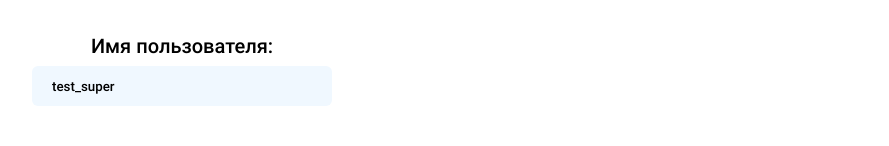
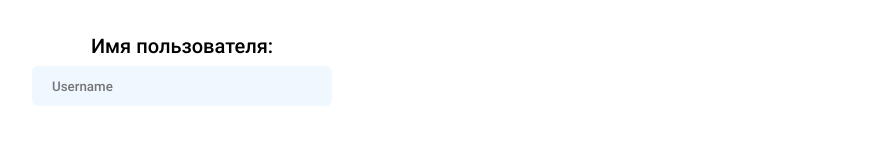
Before and after one commit to yanakukhta5/auth, a React (Vite) app: page / in a window 1280 px wide. Shown: the part 144-290 px from the top of the page, without its empty margins (8-897 px from the left). Built offline with nearby package versions, Linux system fonts and the light colour scheme.

Commit message:
isolate Form

```diff
--- a/src/App.tsx
+++ b/src/App.tsx
@@ -1,7 +1,5 @@
 import { observer } from 'mobx-react-lite'
 import styled from '@emotion/styled'
-
-import {users} from '@/services/users'
 
 import { Header } from '@/app/Header'
 import { Footer } from './app/Footer'
--- a/src/pages/Auth/Form/index.tsx
+++ b/src/components/Userform/index.tsx
@@ -1,31 +1,19 @@
-import { useAuth } from '@/hooks/useAuth'
 import { useForm } from 'react-hook-form'
 
 import { Submit, Form as Form_, Input, Label, Output } from './style'
 import { User } from '@/services/auth'
 
-export function Form() {
+export function Userform(props: {handler: (data: User) => void}) {
   const {
     register,
     formState: { errors },
     handleSubmit,
-    reset
   } = useForm<User>({
     mode: 'onBlur'
   })
 
-  const auth = useAuth()
-
-  function onFormSubmit(data: User) {
-    reset({
-      username: '',
-      password: ''
-    })
-    auth.authUser(data)
-  }
-
   return (
-    <Form_ onSubmit={handleSubmit(onFormSubmit)}>
+    <Form_ onSubmit={handleSubmit(props.handler)}>
       <Label>
         Имя пользователя:
         <Input
@@ -38,8 +26,7 @@ export function Form() {
             }
           })}
           placeholder="Username"
-          // value={localStorage.getItem('username') || ''}
-          value={localStorage.getItem('username') || 'test_super'}
+          value={localStorage.getItem('username') || ''}
         />
         <Output>{errors?.username?.message as string}</Output>
       </Label>
--- a/src/pages/Auth/index.tsx
+++ b/src/pages/Auth/index.tsx
@@ -1,12 +1,27 @@
-import { Form } from './Form'
+import { useForm } from 'react-hook-form'
 
+import { useAuth } from '@/hooks/useAuth'
+import { Userform } from '@/components/Userform'
 import { Title } from '@/components/Title'
+import { User } from '@/services/auth'
 
 export function Auth() {
+  const auth = useAuth()
+
+  const { reset } = useForm<User>()
+
+  function onFormSubmit(data: User) {
+    reset({
+      username: '',
+      password: ''
+    })
+    auth.authUser(data)
+  }
+
   return (
     <>
       <Title>Страница авторизации</Title>
-      <Form />
+      <Userform handler={onFormSubmit} />
     </>
   )
 }
```
Also changed, not shown: src/components/Userform/style.tsx (renamed from src/pages/Auth/Form/style.tsx).
